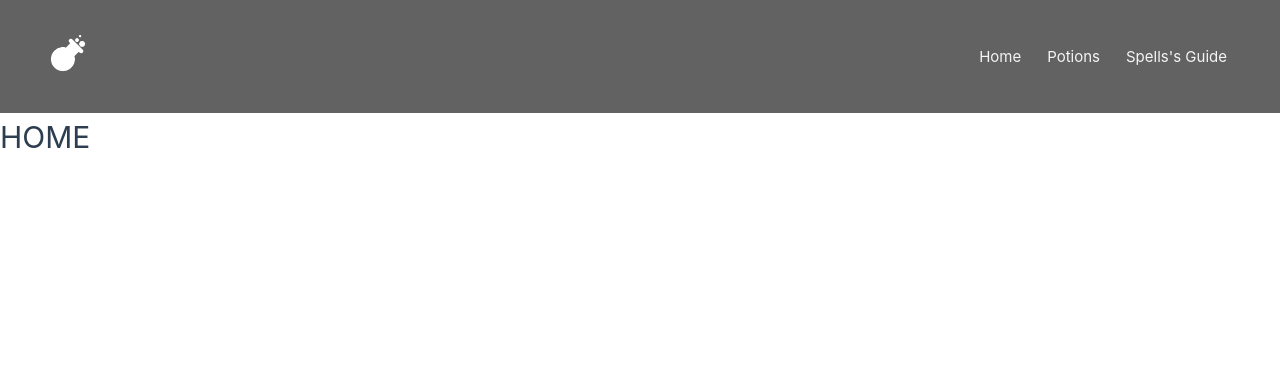
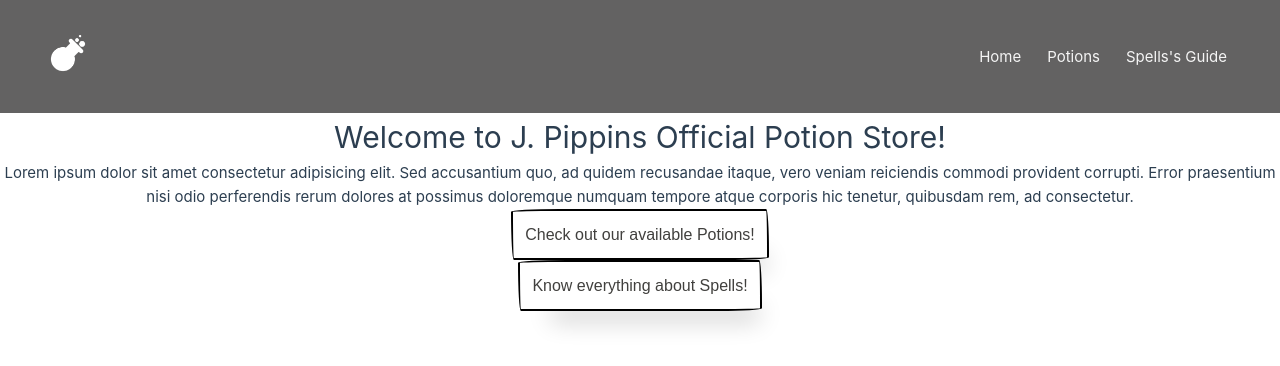
Before and after one commit to pianattero/potionsStore, a Vue app: page /home in a window 1280 px wide. Shown: the top 366 px of the page. Built offline with nearby package versions, Linux system fonts and the light colour scheme; a web font is replaced by a local one.

Commit message:
Initial HomePage structure

```diff
--- a/src/components/cards/PotionCard.vue
+++ b/src/components/cards/PotionCard.vue
@@ -34,7 +34,7 @@
 //IMPORTS
 import type { PropType } from 'vue';
 import { type PotionData } from '@/types/potions.types';
-import Button from '../Button.vue'
+import Button from '../core/Button.vue'
 
 
 //PROPS
--- a/src/components/PageNotFound.vue
+++ b/src/components/core/PageNotFound.vue
@@ -11,7 +11,7 @@
 <script setup lang="ts">
 //IMPORTS
 import { useRouter } from 'vue-router';
-import Button from '../components/Button.vue'
+import Button from './Button.vue'
 
 //HOOKS
 const router = useRouter()
--- a/src/router/index.ts
+++ b/src/router/index.ts
@@ -4,7 +4,7 @@ import HomeView from '../views/HomeView.vue'
 import PotionsViewVue from '@/views/PotionsView.vue'
 import MainViewVue from '@/views/MainView.vue'
 import SpellsViewVue from '@/views/SpellsView.vue'
-import PageNotFound from '@/components/PageNotFound.vue'
+import PageNotFound from '@/components/core//PageNotFound.vue'
 
 const routes = [
   {
--- a/src/views/HomeView.vue
+++ b/src/views/HomeView.vue
@@ -1,6 +1,41 @@
 <template>
-  <h1>HOME</h1>
+  <div class="home-container">
+    <h1>Welcome to J. Pippins Official Potion Store!</h1>
+    <p>Lorem ipsum dolor sit amet consectetur adipisicing elit. Sed accusantium quo, ad quidem recusandae itaque, vero veniam reiciendis commodi provident corrupti. Error praesentium nisi odio perferendis rerum dolores at possimus doloremque numquam tempore atque corporis hic tenetur, quibusdam rem, ad consectetur. </p>
+    <Button
+    @click="potionsPg"
+    :text="'Check out our available Potions!'"
+    />
+    <Button
+    @click="spellsPg"
+    :text="'Know everything about Spells!'"
+    />
+  </div>
 </template>
 
-  <script setup lang="ts">
-  </script>
+<script setup lang="ts">
+  //IMPORTS
+  import { useRouter } from 'vue-router';
+  import Button from '@/components/core/Button.vue';
+
+  //HOOKS
+  const router = useRouter();
+
+  //METHODS
+  const potionsPg = () => {
+    router.push('/potions')
+  };
+  const spellsPg = () => {
+    router.push('/spells')
+  };
+
+</script>
+
+<style scoped lang="scss">
+  .home-container {
+    display: flex;
+    flex-direction: column;
+    align-items: center;
+    text-align: center;
+  }
+</style>
```
Also changed, not shown: src/components/core/Button.vue (renamed from src/components/Button.vue).
